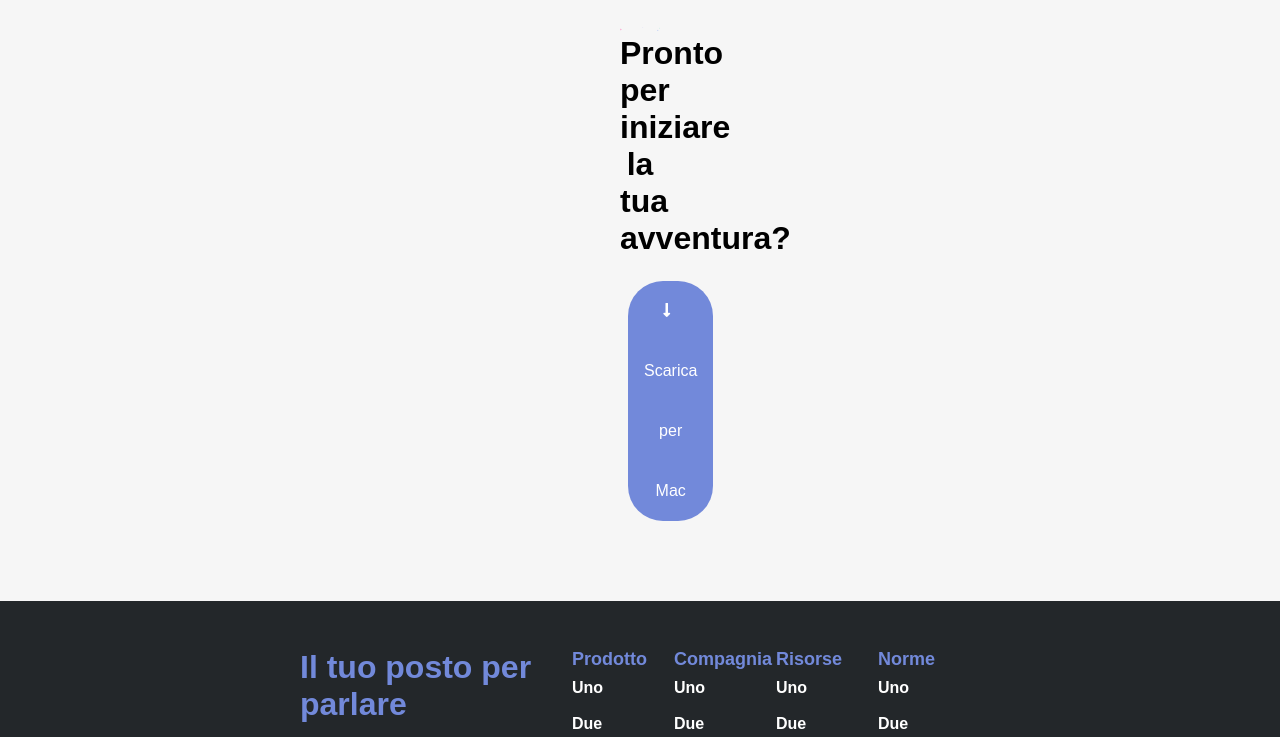
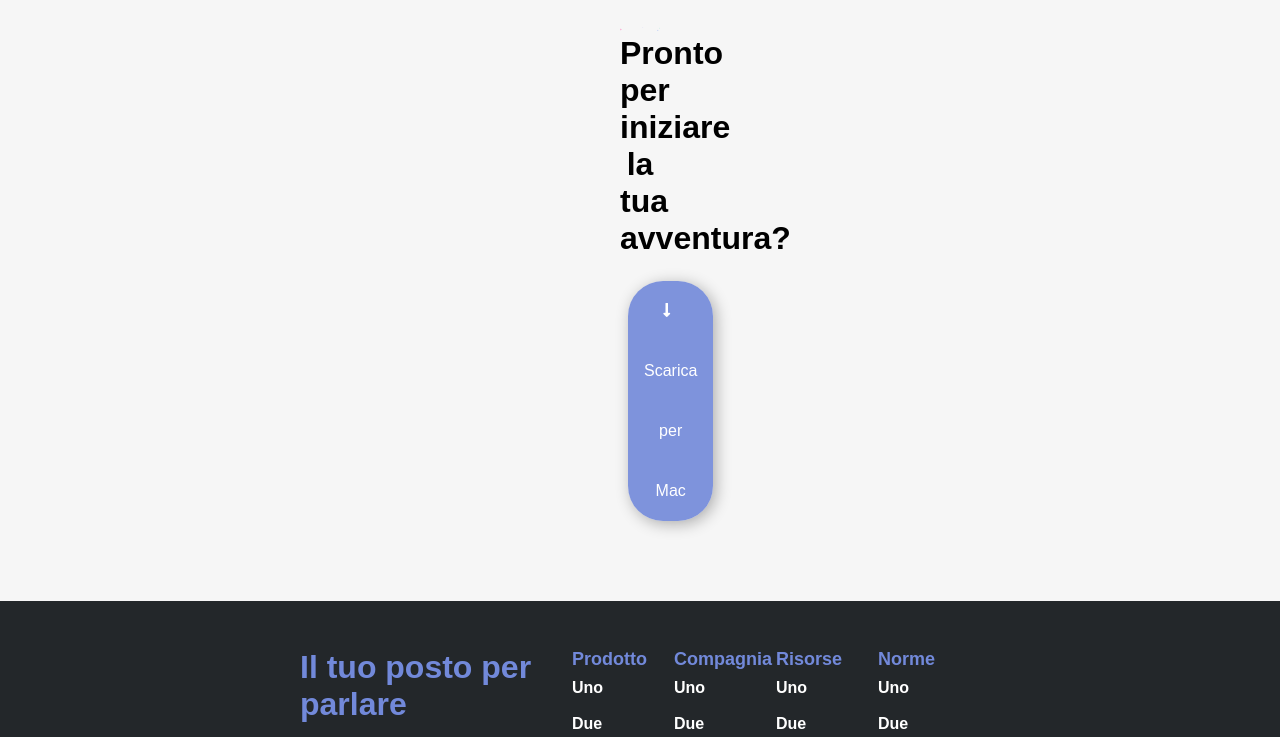
Before and after one commit to MarcelloPet94/htmlcss-discord, a plain HTML site: page index.html in a window 1280 px wide. In both pictures the pointer is over the link 670 px from the left and 4766 px from the top of the page. Shown: the part 4366-5103 px from the top of the page. Drawn offline with Linux system fonts and the light colour scheme.

Commit message:
hover-cta-central banner

```diff
--- a/css/style.css
+++ b/css/style.css
@@ -210,6 +210,11 @@ nav section a.btn:hover {
     line-height: 60px;
 }
 
+#central-banner .color-violet:hover {
+    background-color:rgba(114, 137, 218, 0.9);
+    box-shadow:3px 3px 15px rgba(0, 0, 0, 0.3);
+}
+
 footer {
     background-color: #23272a;
 }
--- a/index.html
+++ b/index.html
@@ -92,7 +92,7 @@
         <div>
             <svg xmlns="http://www.w3.org/2000/svg" class="wave-1hkxOo" version="1.1" viewBox="0 0 1440 100" preserveAspectRatio="none"><path class="wavePath-haxJK1 animationPaused-2hZ4IO" d="M826.337463,25.5396311 C670.970254,58.655965 603.696181,68.7870267 447.802481,35.1443383 C293.342778,1.81111414 137.33377,1.81111414 0,1.81111414 L0,150 L1920,150 L1920,1.81111414 C1739.53523,-16.6853983 1679.86404,73.1607868 1389.7826,37.4859505 C1099.70117,1.81111414 981.704672,-7.57670281 826.337463,25.5396311 Z" fill="#f6f6f6"/></svg>
         </div>
-        <section class="bg-central-banner">
+        <section id="central-banner" class="bg-central-banner">
             <div class="central-banner">
                 <div class="central-text define_width">
                     <h2>Tecnologia affidabile per tenersi in contatto</h2>
```
